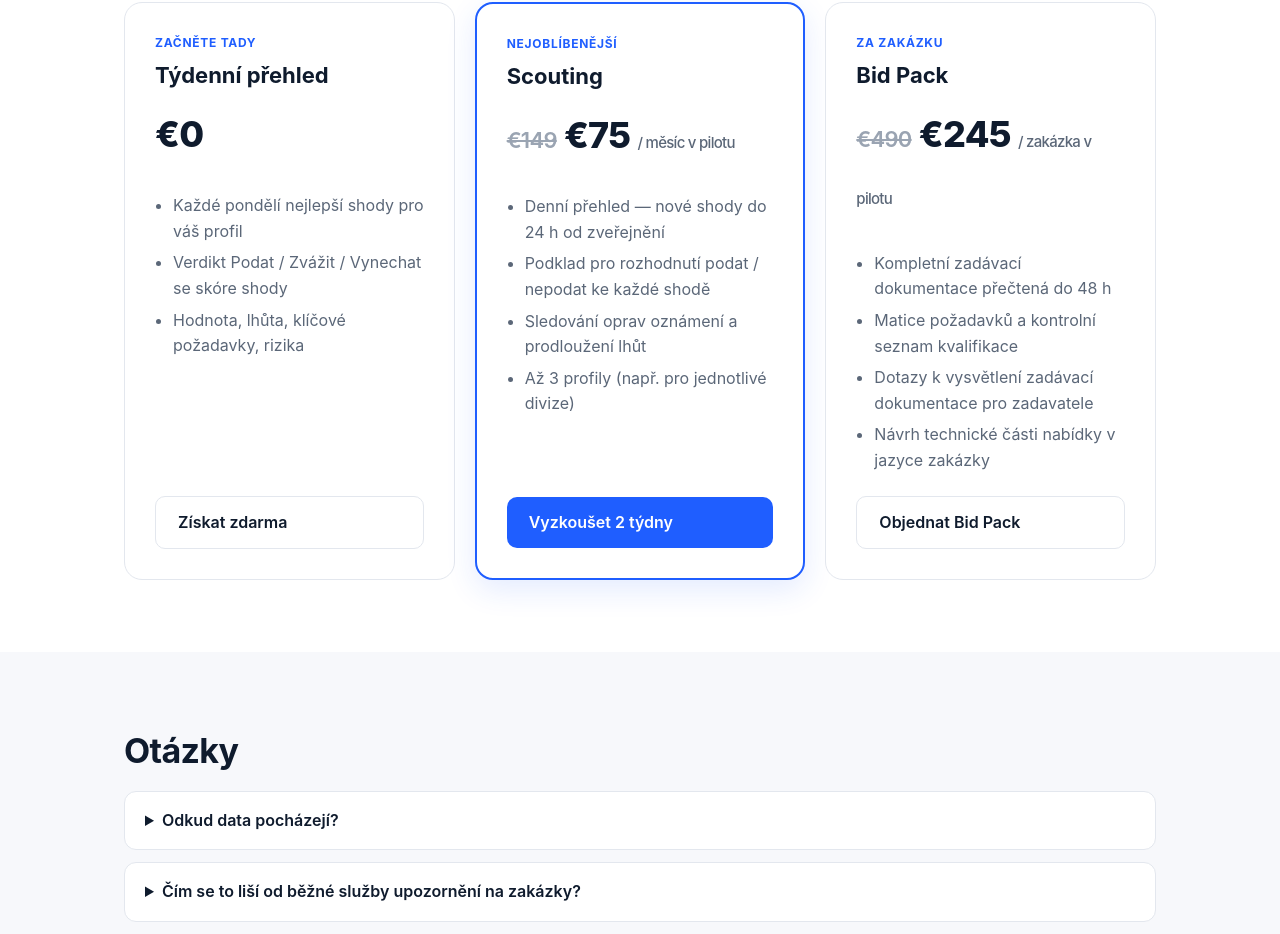
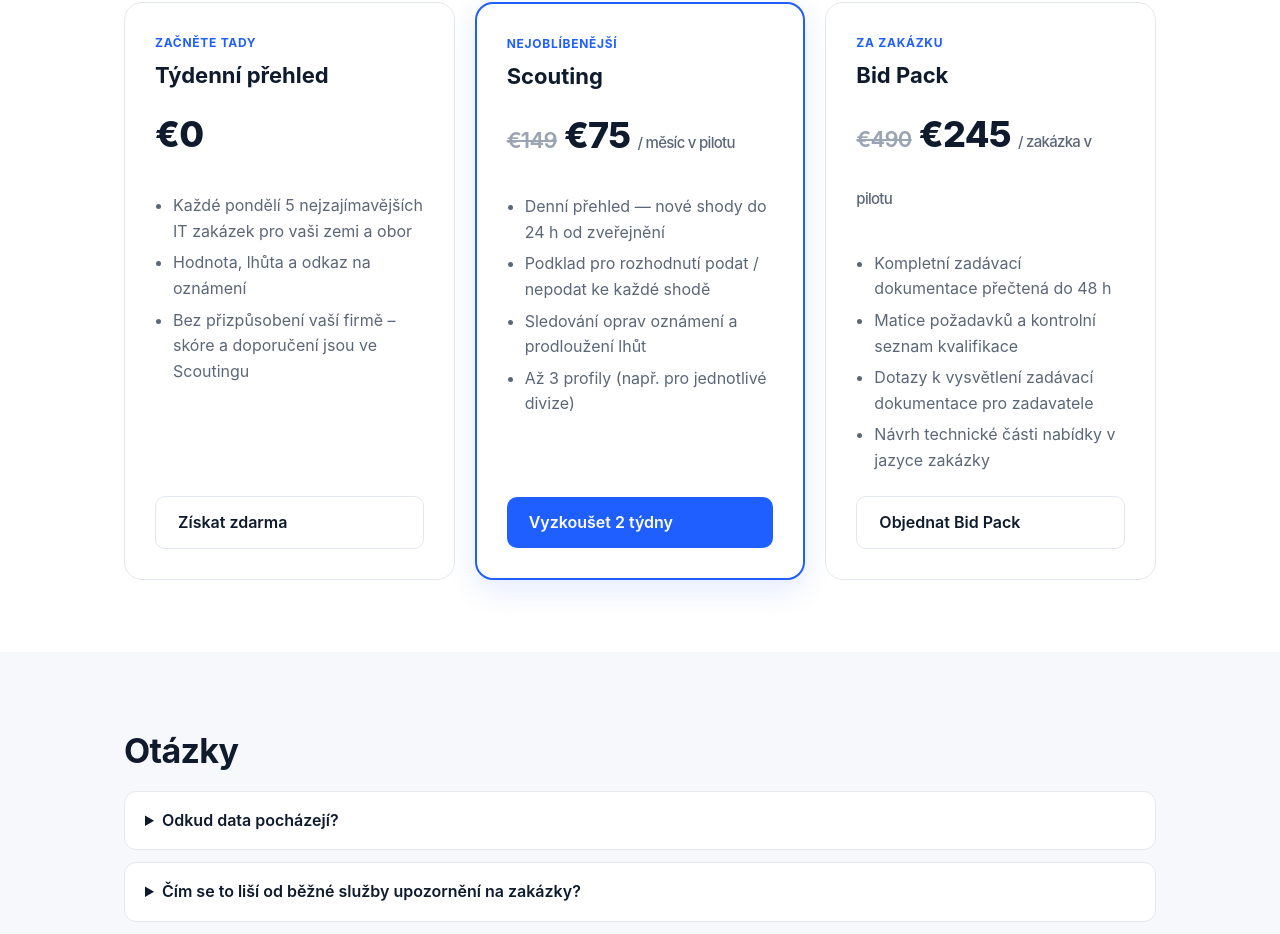
Before and after one commit to TomnakNakatomi/byzform.com, a plain HTML site: page cs/index.html in a window 1280 px wide. Shown: the part 2411-3345 px from the top of the page. Drawn offline with Linux system fonts and the light colour scheme.

Commit message:
Lighter free digest (top 5)

```diff
--- a/cs/index.html
+++ b/cs/index.html
@@ -62,7 +62,7 @@
   <div class="price">
     <div class="plan">
       <div class="tag">Začněte tady</div><h3>Týdenní přehled</h3><div class="amt">€0</div>
-      <ul><li>Každé pondělí nejlepší shody pro váš profil</li><li>Verdikt Podat / Zvážit / Vynechat se skóre shody</li><li>Hodnota, lhůta, klíčové požadavky, rizika</li></ul>
+      <ul><li>Každé pondělí 5 nejzajímavějších IT zakázek pro vaši zemi a obor</li><li>Hodnota, lhůta a odkaz na oznámení</li><li>Bez přizpůsobení vaší firmě – skóre a doporučení jsou ve Scoutingu</li></ul>
       <a class="btn ghost" href="#start">Získat zdarma</a>
     </div>
     <div class="plan hl">
```
